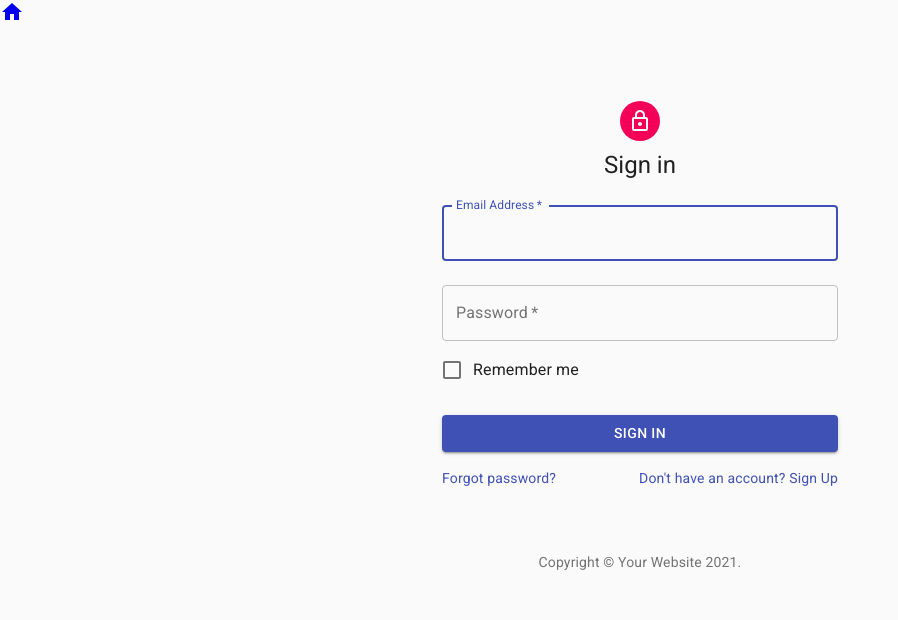
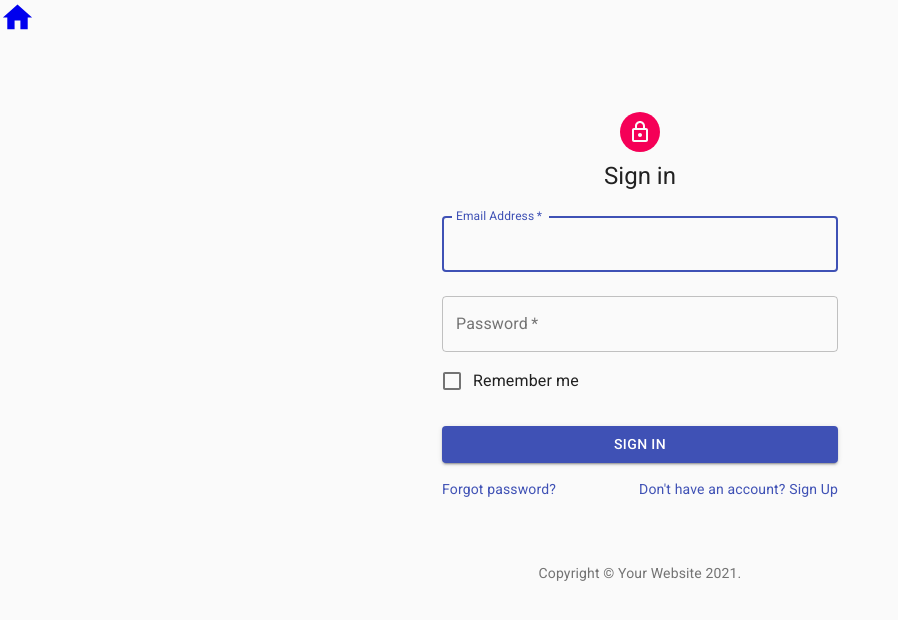
Before and after one commit to duncangw1/TrekTrackerAT, a React (Create React App) app in the folder client/: page /signIn in a window 1280 px wide. Shown: the top 620 px of the page, without its empty margins (0-898 px from the left). Built offline with nearby package versions, Linux system fonts and the light colour scheme.

Commit message:
Increased home icon font size to large.

```diff
--- a/client/src/pages/signIn.jsx
+++ b/client/src/pages/signIn.jsx
@@ -7,7 +7,7 @@ const SignInPage = () => {
   return (
     <div>
       <Link to="/">
-        <HomeIcon />
+        <HomeIcon fontSize="large" />
       </Link>
       <SignIn />
     </div>
```
